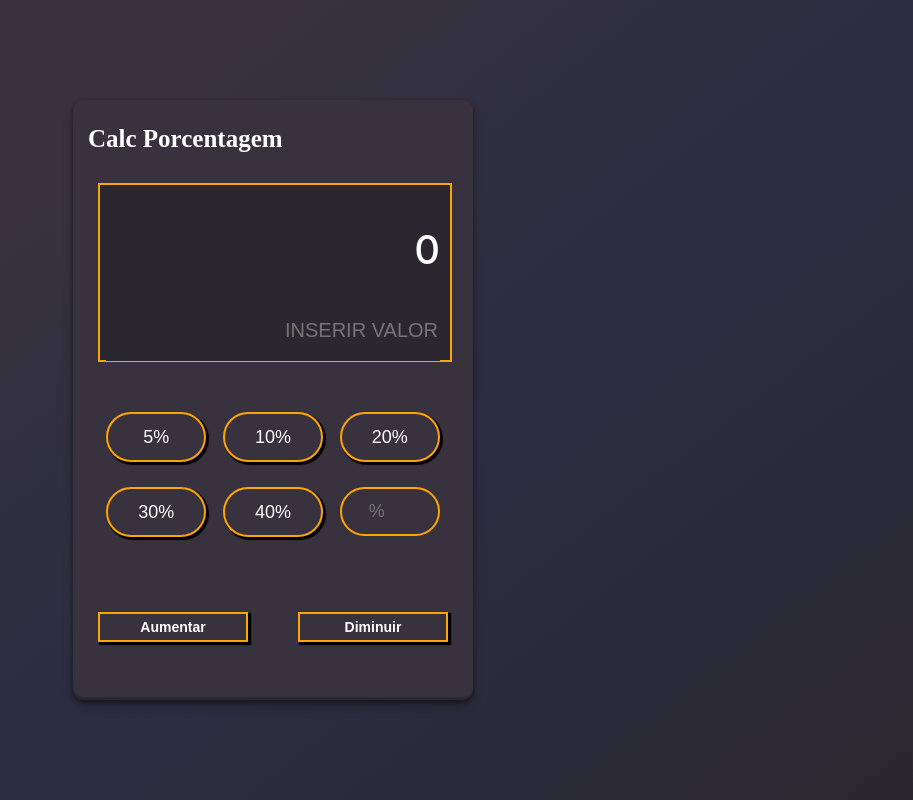
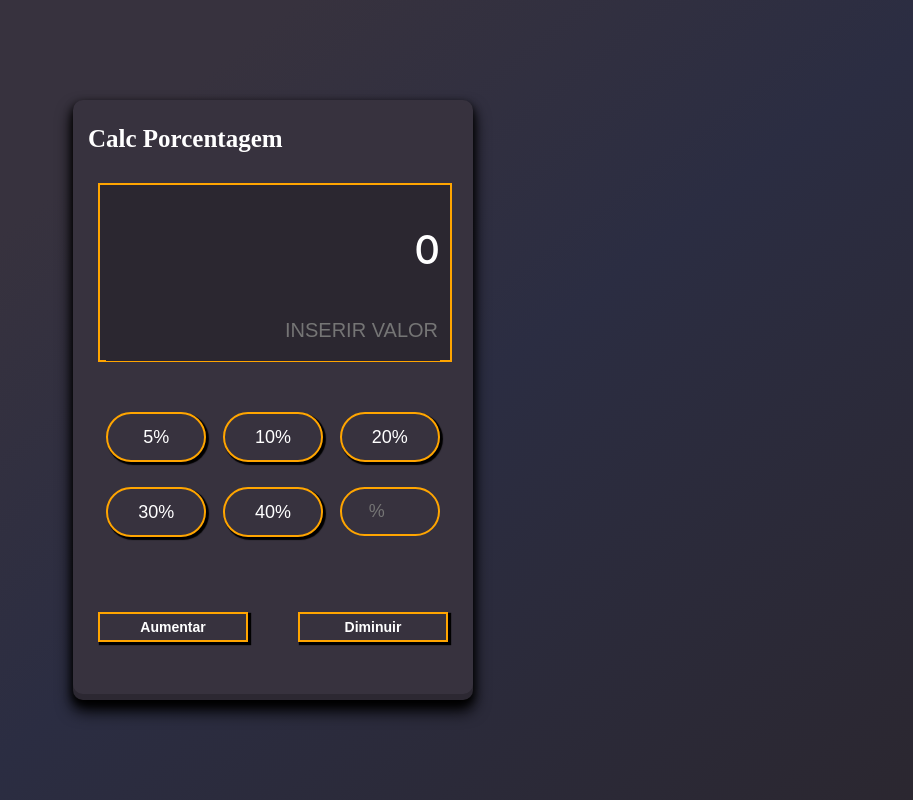
Before and after one commit to willianbatist/percentage_calculator, a React (Create React App) app: page / in a window 1280 px wide. Shown: the whole page, without its empty margins (367-1280 px from the left). Built offline with nearby package versions, Linux system fonts and the light colour scheme; a web font is replaced by a local one.

Commit message:
fix: mudando bordas 3d

```diff
--- a/src/styles/home.css
+++ b/src/styles/home.css
@@ -27,7 +27,7 @@ input[type=number] {
 }
   .home-containercalculadora {
     background-color: #37323E;
-    box-shadow: rgba(0, 0, 0, 0.4) 0px 2px 4px, rgba(0, 0, 0, 0.3) 0px 7px 13px -3px, rgba(0, 0, 0, 0.2) 0px -3px 0px inset;
+    box-shadow: black 0px 4px 8px, black 0px 10px 16px 1px, rgba(0, 0, 0, 0.2) 0px -6px 0px inset;
     width: 400px;
     height: 600px;
     display: block;
```
